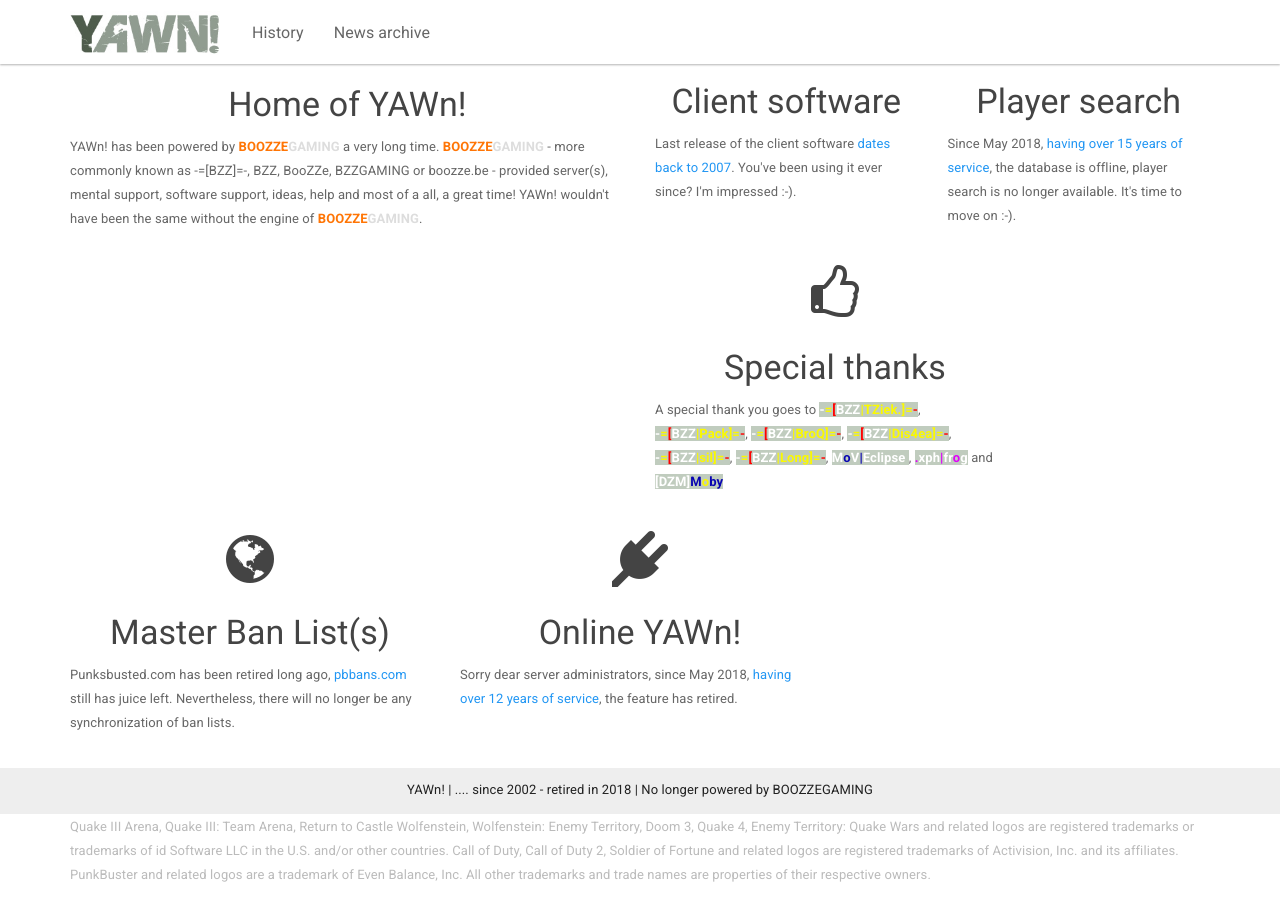
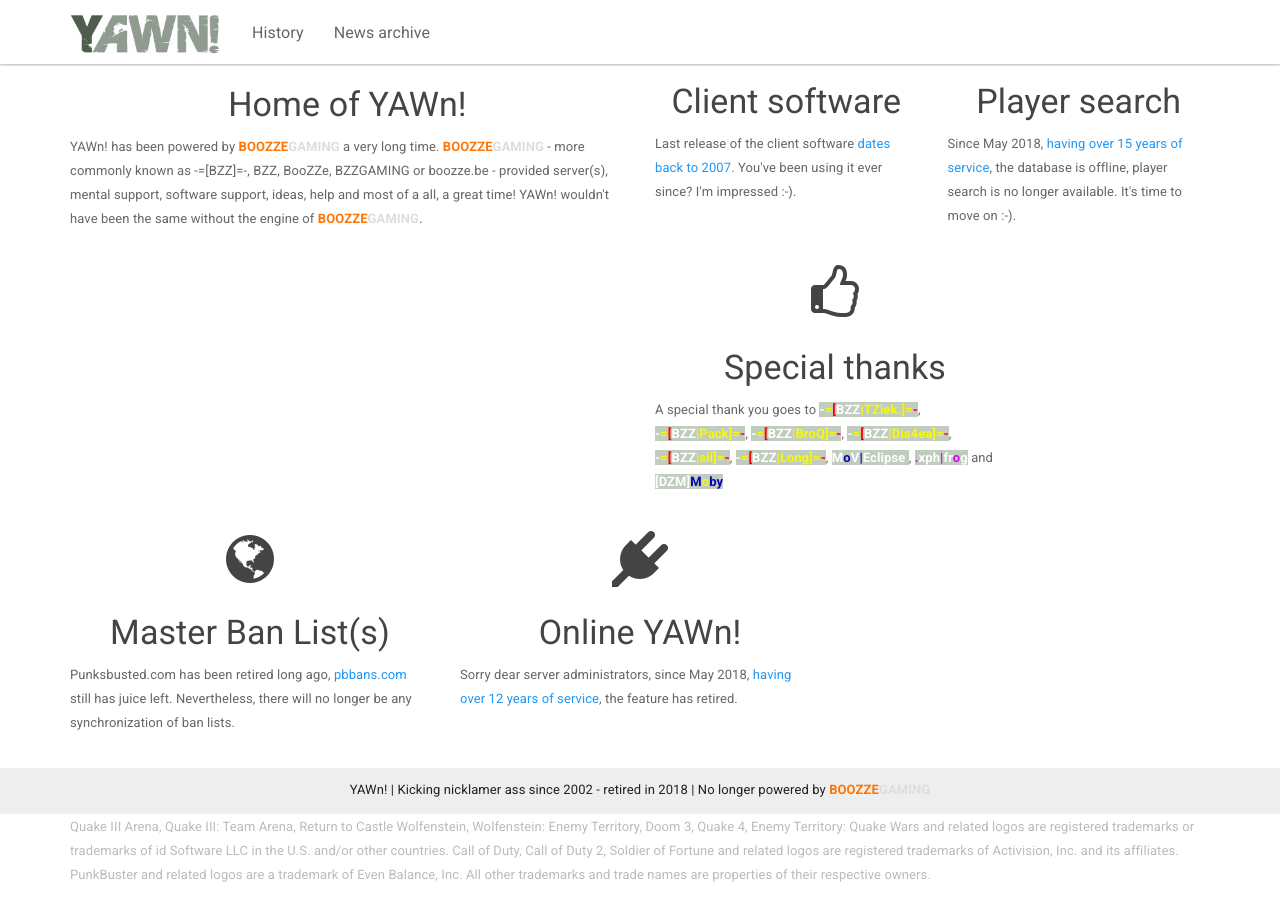
Before and after one commit to yawnsite/yawnsite.github.io, a Jekyll site: the page built from index.html, in a window 1280 px wide and 900 px high, scrolled down 618 px. Built offline with Jekyll 4.4.1, drawn with Linux system fonts in a browser that asks for light colours; nearby versions of some CDN libraries; comment, search, counter and statistics services are not loaded.

Commit message:
the end.

```diff
--- a/_includes/footer.html
+++ b/_includes/footer.html
@@ -2,7 +2,7 @@
     <div class="container">
 
         <p class="text-center">
-            {{ site.title }} | .... since 2002 - retired in 2018 | No longer powered by BOOZZEGAMING
+            {{ site.title }} | Kicking nicklamer ass since 2002 - retired in 2018 | No longer powered by <strong><font color="#ff7505">BOOZZE</font><font color="#DDDDDD">GAMING</font></strong>
         </p>
 
         <p class="text-muted">Quake III Arena, Quake III: Team Arena, Return to Castle Wolfenstein, Wolfenstein: Enemy Territory, Doom 3, Quake 4, Enemy Territory: Quake Wars and related logos are registered trademarks or trademarks of id Software LLC in the U.S. and/or other countries. Call of Duty, Call of Duty 2, Soldier of Fortune and related logos are registered trademarks of Activision, Inc. and its affiliates. PunkBuster and related logos are a trademark of Even Balance, Inc. All other trademarks and trade names are properties of their respective owners.</p>
```
